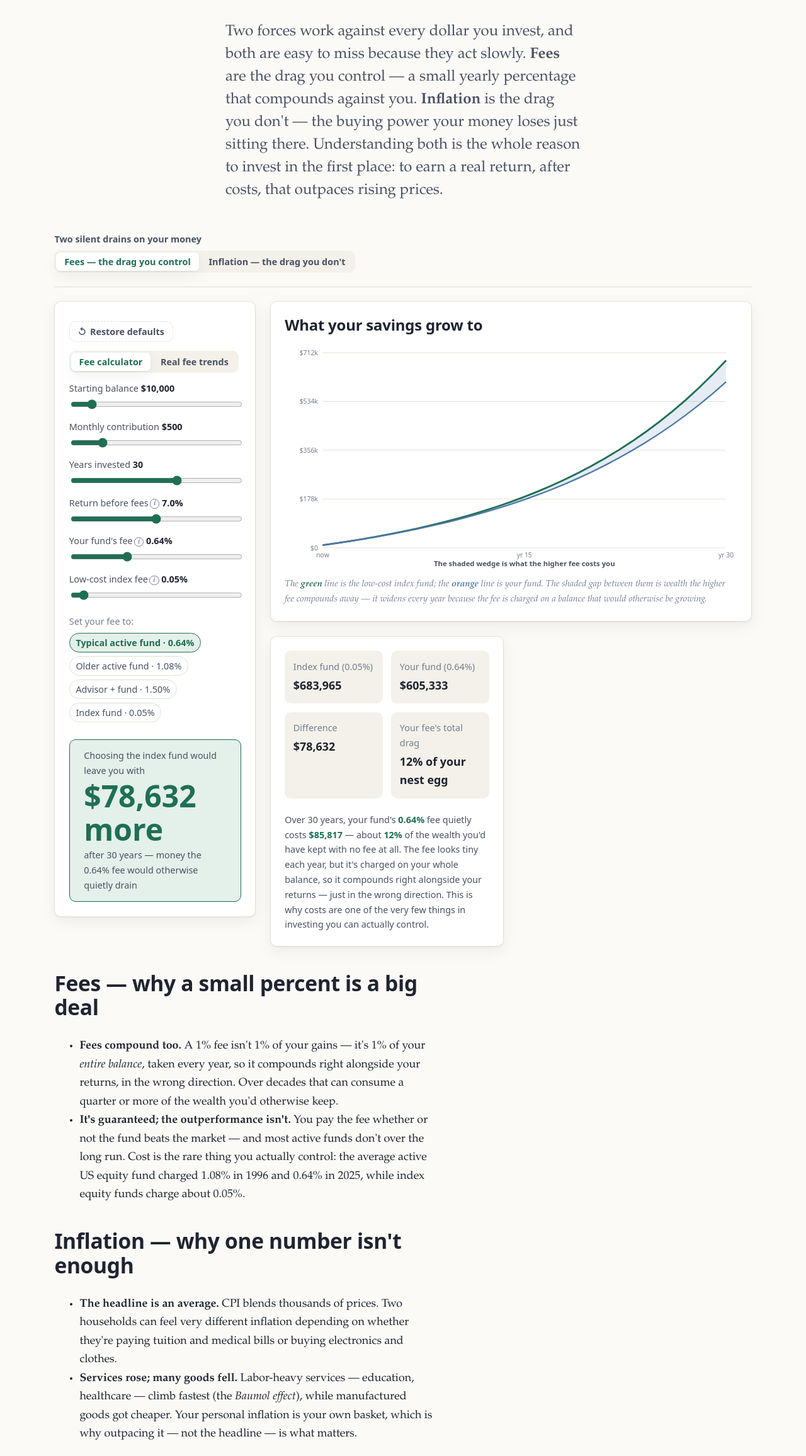
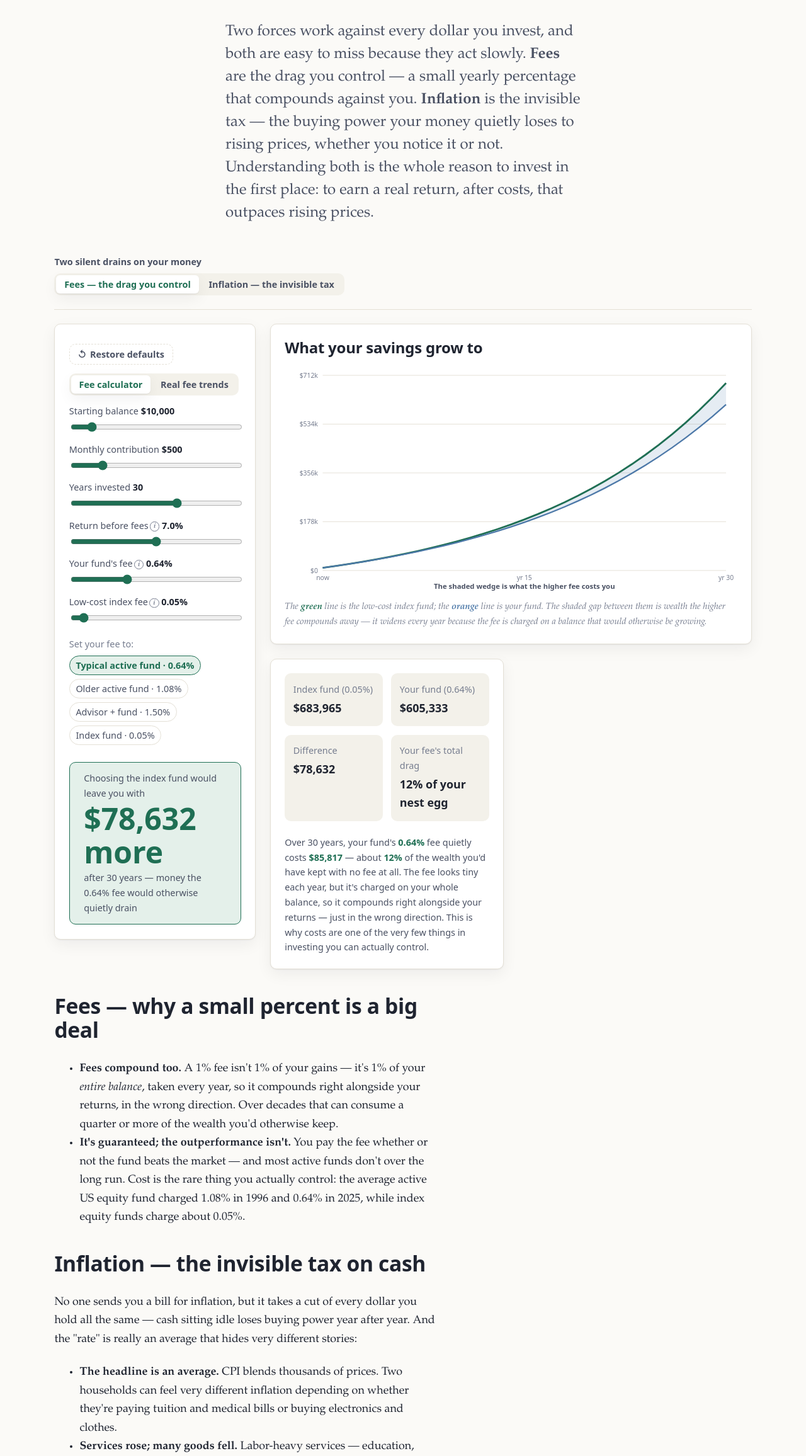
Before and after one commit to BuyRisk/buyrisk.github.io, an Astro site: page /tools/fees in a window 1280 px wide. Shown: the part 243-2555 px from the top of the page at 63% size. Built offline with nearby package versions, Linux system fonts and the light colour scheme; Astro itself is replaced by a stand-in of ours.

Commit message:
Reframe inflation as "the invisible tax"
Rename the Inflation tab and reword the Fees & Inflation copy to frame inflation
as an invisible tax on every dollar you hold, rather than merely a drag you can't
control — sharper and more intuitive.

Co-Authored-By: Claude Opus 4.8 <noreply@anthropic.com>

```diff
--- a/src/components/FeesInflationModule.tsx
+++ b/src/components/FeesInflationModule.tsx
@@ -5,7 +5,7 @@ import InflationLab from "./InflationLab";
 /**
  * "The silent drains" module: the two forces that quietly erode returns.
  *  • Fees — the drag you control: a small expense ratio compounds against you.
- *  • Inflation — the drag you don't: the buying power a dollar loses over time.
+ *  • Inflation — the invisible tax: the buying power a dollar loses over time.
  */
 export default function FeesInflationModule() {
   return (
@@ -13,7 +13,7 @@ export default function FeesInflationModule() {
       label="Two silent drains on your money"
       tabs={[
         { id: "fees", label: "Fees — the drag you control", render: () => <FeesLab /> },
-        { id: "inflation", label: "Inflation — the drag you don't", render: () => <InflationLab /> },
+        { id: "inflation", label: "Inflation — the invisible tax", render: () => <InflationLab /> },
       ]}
     />
   );
--- a/src/pages/tools/fees.astro
+++ b/src/pages/tools/fees.astro
@@ -8,7 +8,7 @@ import "../../styles/simtool.css";
 
 <BaseLayout
   title="Fees & Inflation — the Silent Drains"
-  description="Two forces quietly erode your wealth: fund fees, the drag you control, and inflation, the one you don't. See how a tiny expense ratio compounds against you, then how differently prices have actually risen."
+  description="Two forces quietly erode your wealth: fund fees, the drag you control, and inflation, the invisible tax on every dollar you hold. See how a tiny expense ratio compounds against you, then how differently prices have actually risen."
 >
   <section class="container wl-intro">
     <p class="eyebrow">Interactive Tool</p>
@@ -17,9 +17,10 @@ import "../../styles/simtool.css";
       Two forces work against every dollar you invest, and both are easy to miss
       because they act slowly. <strong>Fees</strong> are the drag you control — a
       small yearly percentage that compounds against you. <strong>Inflation</strong>
-      is the drag you don't — the buying power your money loses just sitting there.
-      Understanding both is the whole reason to invest in the first place: to earn a
-      real return, after costs, that outpaces rising prices.
+      is the invisible tax — the buying power your money quietly loses to rising
+      prices, whether you notice it or not. Understanding both is the whole reason
+      to invest in the first place: to earn a real return, after costs, that
+      outpaces rising prices.
     </p>
   </section>
 
@@ -46,7 +47,12 @@ import "../../styles/simtool.css";
         </li>
       </ul>
 
-      <h2>Inflation — why one number isn't enough</h2>
+      <h2>Inflation — the invisible tax on cash</h2>
+      <p>
+        No one sends you a bill for inflation, but it takes a cut of every dollar
+        you hold all the same — cash sitting idle loses buying power year after
+        year. And the "rate" is really an average that hides very different stories:
+      </p>
       <ul>
         <li>
           <strong>The headline is an average.</strong> CPI blends thousands of
```
